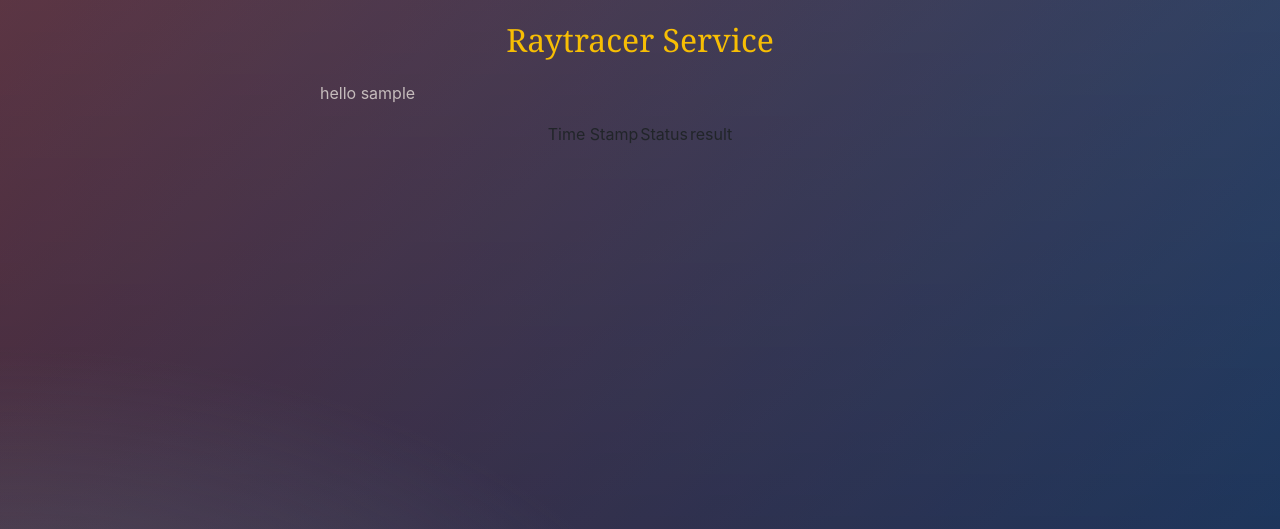
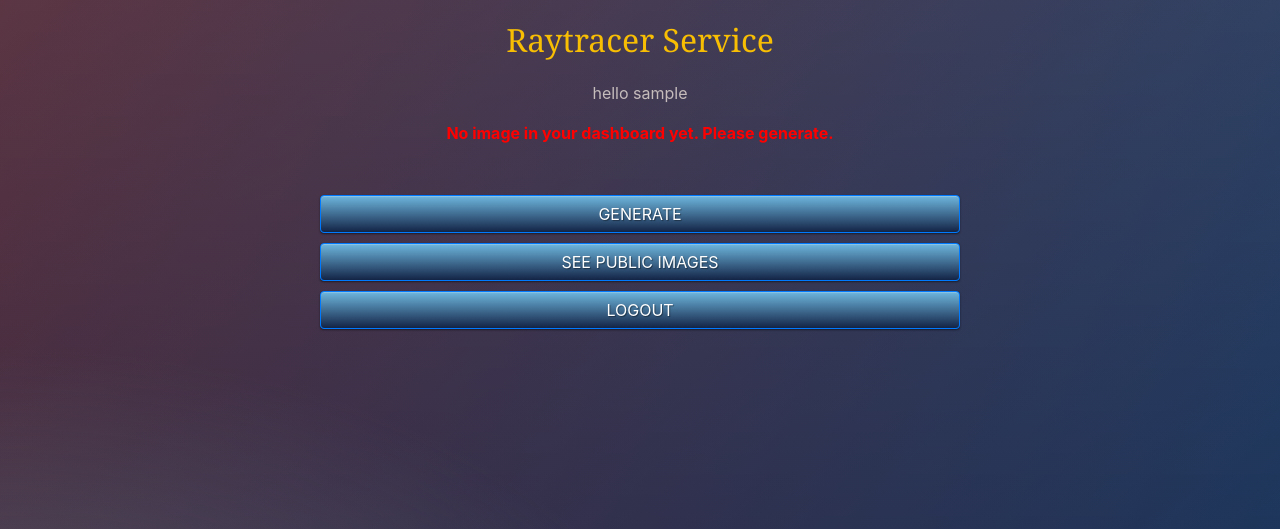
Before and after one commit to hehesky/raytracer_web, a Flask app: page /dashboard in a window 1280 px wide. Shown: the top 529 px of the page. Run offline with Flask 2, Linux system fonts and the light colour scheme; the visitor is signed in with stand-in values (Sample User, id 1); data that the repository does not hold is empty; some libraries are stand-ins or nearby versions.

Commit message:
added public image functionality, modified index, login, register, dashboard, form pages....

```diff
--- a/app/main.py
+++ b/app/main.py
@@ -28,7 +28,7 @@ def login():
             session['username']=username
             return redirect(url_for('dashboard'))
         else:
-            return render_template("login_fail.html")
+            return render_template("login.html", message="Account does not exist. Please try again.")
 
 @webapp.route('/register',methods=["GET","POST"])
 def register():
@@ -42,7 +42,7 @@ def register():
             session['username']=username
             return redirect(url_for('dashboard'))
         else:
-            return "Username not available"
+            return render_template("register.html", message="Username not available. Please try another username.")
 
 @webapp.route("/dashboard")
 def dashboard():
@@ -53,6 +53,25 @@ def dashboard():
     result=app.db_util.get_user_requests(session['username'])
 
     return render_template("dashboard.html",username=session['username'],requests=result)
+
+@webapp.route("/public")
+def public_images():
+    if 'username' not in session:
+        return redirect(url_for('index'))
+
+    #TODO:get past user request
+    result=app.db_util.get_public_request()
+
+    return render_template("public.html",username=session['username'],requests=result)
+
+
+@webapp.route("/image/<image_id>")
+def imagePage(image_id):
+    if not image_id:
+        return redirect(url_for('dashboard'))
+
+    return render_template("image.html",image_id=image_id)
+
 
 @webapp.route("/form", methods=["GET", "POST"])
 def form():
@@ -66,8 +85,10 @@ def form():
             'id': str(uuid.uuid4())[:18] +".png",
             "entities":json.loads(entities)
         }
+
+        ownership = request.form['ownership']
         #insert pending request to db
-        app.db_util.insert_pending_user_request(session['username'],d['id'])
+        app.db_util.insert_pending_user_request(session['username'],d['id'], ownership)
         #invoke lambda function
         invoke_render(d)
 
--- a/app/static/generateForm.js
+++ b/app/static/generateForm.js
@@ -7,7 +7,7 @@ function makeJson(){
 
 	if (rectangles + spheres + triangles <= 0) {
 		error.innerHTML = 'Please add figures.';
-		return '';
+		return false;
 	}
 
 	if (rectangles > 0){
@@ -27,6 +27,7 @@ function makeJson(){
 	json.push(JSON.stringify(light_json));
 	json = json.filter(function(string){ return string != '' });
 	$("input[name='output_json']").val('[' + json.join(", ")+ ']');
+	return true;
 }
 
 function getRectangles(number){
--- a/app/static/style.css
+++ b/app/static/style.css
@@ -5,10 +5,9 @@
 .btn:hover { color: #333333; text-decoration: none; background-color: #e6e6e6; background-position: 0 -15px; -webkit-transition: background-position 0.1s linear; -moz-transition: background-position 0.1s linear; -ms-transition: background-position 0.1s linear; -o-transition: background-position 0.1s linear; transition: background-position 0.1s linear; }
 .btn-primary, .btn-primary:hover { text-shadow: 0 -1px 0 rgba(0, 0, 0, 0.25); color: #ffffff; }
 .btn-primary.active { color: rgba(255, 255, 255, 0.75); }
-.btn-primary { background-color: #4a77d4; background-image: -moz-linear-gradient(top, #6eb6de, #4a77d4); background-image: -ms-linear-gradient(top, #6eb6de, #4a77d4); background-image: -webkit-gradient(linear, 0 0, 0 100%, from(#6eb6de), to(#4a77d4)); background-image: -webkit-linear-gradient(top, #6eb6de, #4a77d4); background-image: -o-linear-gradient(top, #6eb6de, #4a77d4); background-image: linear-gradient(top, #6eb6de, #4a77d4); filter: progid:dximagetransform.microsoft.gradient(startColorstr=#6eb6de, endColorstr=#4a77d4, GradientType=0);  border: 1px solid #3762bc; text-shadow: 1px 1px 1px rgba(0,0,0,0.4); box-shadow: inset 0 1px 0 rgba(255, 255, 255, 0.2), 0 1px 2px rgba(0, 0, 0, 0.5); }
+.btn-primary { background-color: #132446; background-image: -moz-linear-gradient(top, #6eb6de, #132446); background-image: -ms-linear-gradient(top, #6eb6de, #132446); background-image: -webkit-gradient(linear, 0 0, 0 100%, from(#6eb6de), to(#132446)); background-image: -webkit-linear-gradient(top, #6eb6de, #132446); background-image: -o-linear-gradient(top, #6eb6de, #132446); background-image: linear-gradient(top, #6eb6de, #132446); filter: progid:dximagetransform.microsoft.gradient(startColorstr=#6eb6de, endColorstr=#132446, GradientType=0);  border: 1px solid #04060a; text-shadow: 1px 1px 1px rgba(0,0,0,0.4); box-shadow: inset 0 1px 0 rgba(255, 255, 255, 0.2), 0 1px 2px rgba(0, 0, 0, 0.5); }
 .btn-primary:hover, .btn-primary:active, .btn-primary.active, .btn-primary.disabled, .btn-primary[disabled] { filter: none; background-color: #4a77d4; }
-.btn-block, .submit { min-width: 20%; width: auto; display:block; text-align: center; margin: 0 auto;}
-.submit { margin-top: 10px;}
+.btn-block, .submit { min-width: 40%; width: auto; display:block; text-align: center; margin: 10px auto;}
 
 * { -webkit-box-sizing:border-box; -moz-box-sizing:border-box; -ms-box-sizing:border-box; -o-box-sizing:border-box; box-sizing:border-box; }
 
@@ -28,15 +27,6 @@ body {
 	background: -webkit-radial-gradient(0% 100%, ellipse cover, rgba(104,128,138,.4) 10%,rgba(138,114,76,0) 40%), linear-gradient(to bottom,  rgba(57,173,219,.25) 0%,rgba(42,60,87,.4) 100%), linear-gradient(135deg,  #670d10 0%,#092756 100%);
 	filter: progid:DXImageTransform.Microsoft.gradient( startColorstr='#3E1D6D', endColorstr='#092756',GradientType=1 );
 }
-.login {
-	position: absolute;
-	top: 45%;
-	left: 50%;
-	margin: -150px 0 0 -150px;
-	width:300px;
-	height:300px;
-}
-.login h1 { color: #fff; text-shadow: 0 0 10px rgba(0,0,0,0.3); letter-spacing:1px; text-align:center; }
 
 h1,h5 {
 	text-align: center;
@@ -44,6 +34,13 @@ h1,h5 {
 	font-family: Cambria, Cochin, Georgia, Times, Times New Roman, serif;
 
 }
+
+.login, .register{
+	margin: 0 auto;
+	width:300px;
+	height:300px;
+}
+
 input {
 	min-width: 45px;
 	width: 100%;
--- a/app/templates/dashboard.html
+++ b/app/templates/dashboard.html
@@ -1,26 +1,33 @@
 {% extends "base.html" %}
-{% block title %}Login{% endblock %}
+{% block title %}Dashboard{% endblock %}
 {% block body %}
-<p style="color:rgb(197, 188, 188)">hello {{username}}</p>
+<p style="color:rgb(197, 188, 188); text-align: center;">hello {{username}}</p>
 
-<table>
+{% if requests%}
+<table class="dashboard_table">
     <tr>
         <td>Time Stamp</td>
         <td>Status</td>
-        <td>result</td>
+        <td>Ownership</td>
+        <td>Result</td>
     </tr>
     {% for req in requests %}
     <tr>
         <td>{{req['timestamp']}}</td>
         <td>{{req['stat']}}</td>
+        <td>{{req['ownership']}}</td>
         {% if req['stat']|string() =="success" %}
-        <td><img src="https://s3.us-east-2.amazonaws.com/rtweb-9468/{{req['requestID']}}" /></td>
+        <td><a style="color:white;" href='/image/{{req['requestID']}}'>Click to see image</a></td>
         {% endif %}
     </tr>
     {% endfor %}
-
-
 </table>
-
+{% else %}
+	<p class="error_message">No image in your dashboard yet. Please generate.</p>
+{% endif %}
+</br>
+<button class="btn btn-primary btn-block btn-large" onclick="location.href='/form'">GENERATE</button>
+<button class="btn btn-primary btn-block btn-large" onclick="location.href='/public'">SEE PUBLIC IMAGES</button>
+<button type="button" class="btn btn-primary btn-block btn-large" onclick="location.href='/logout'">LOGOUT</button>
 {{result}}
 {% endblock %}
--- a/app/templates/index.html
+++ b/app/templates/index.html
@@ -3,8 +3,7 @@
 {% block header %} Please login or register.{% endblock %}
 {% block body %}
 	<div class="index">
-		<button type="button" class="btn btn-primary btn-block btn-large" onclick="location.href='/login'">Login</button>
-		<br />
-	   	<button type="button" class="btn btn-primary btn-block btn-large" onclick="location.href='/register'">Register</button>
+		<button type="button" class="btn btn-primary btn-block btn-large" onclick="location.href='/login'">LOGIN</button>
+	   	<button type="button" class="btn btn-primary btn-block btn-large" onclick="location.href='/register'">REGISTER</button>
 	</div>
 {% endblock %}
--- a/app/templates/login.html
+++ b/app/templates/login.html
@@ -2,11 +2,12 @@
 {% block title %}Login{% endblock %}
 {% block header %} Please login{% endblock %}
 {% block body %}
+	<p class="error_message">{{message}}</p>
 	<div class="login">
 	    <form method="post">
 	    	<input type="text" name="username" placeholder="Username" required="required" />
 	        <input type="password" name="password" placeholder="Password" required="required" />
-	        <input type="submit" class="submit btn btn-primary btn-block btn-large" value="Let me in." />
+	        <input type="submit" class="submit btn btn-primary btn-block btn-large" value="LET ME IN" />
 	        <div class="message"><p>Haven't registered? <a class="message" href='/register'>Register</a></p></div>
 	    </form>
 	</div>
--- a/app/templates/register.html
+++ b/app/templates/register.html
@@ -2,13 +2,14 @@
 {% block title %}Register{% endblock %}
 {% block header %} Please register if you haven't got an account.{% endblock %}
 {% block body %}
+	<p class="error_message">{{message}}</p>
 	<div class="register">
 	    <form method="POST" onsubmit="return check_form()">
 	    	<input type="text" id="username" name="username" placeholder="Username" required="required" />
 	        <input type="password" id="password" name="password" placeholder="Password" required="required" />
 	        <input type="password" id="password_confirm" name="password_confirm" placeholder="Re-enter Password" required="required" />
 	        <p style="color: red;" id="password_warning"></p>
-	        <input type="submit" class="submit btn btn-primary btn-block btn-large" value="Go register" />
+	        <input type="submit" class="submit btn btn-primary btn-block btn-large" value="GO REGISTER" />
 	        <p class="message">Already registered? <a class="message" href='/login'">Sign In</a></p>
 	    </form>
 	</div>
```
Also changed, not shown: app/db_util.py (+6 -4 lines), app/templates/form.html (+18 -2 lines).
